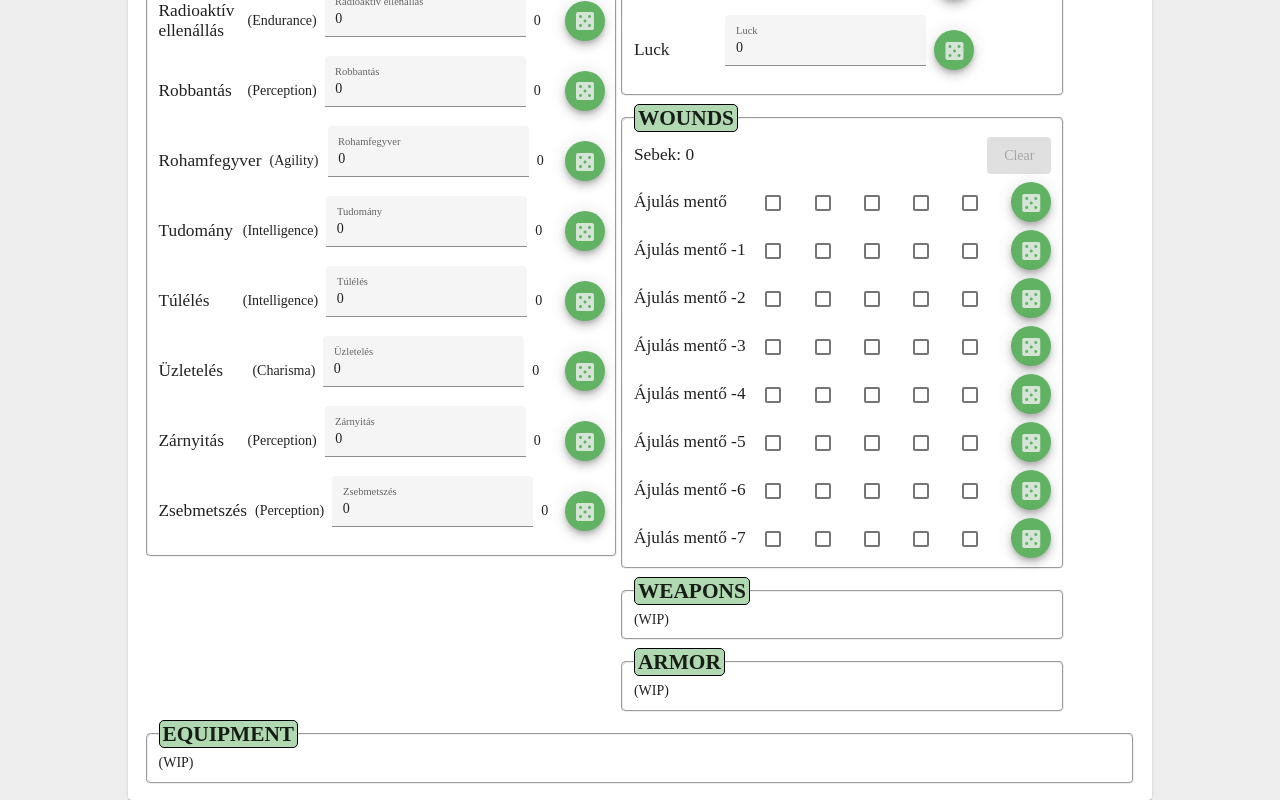
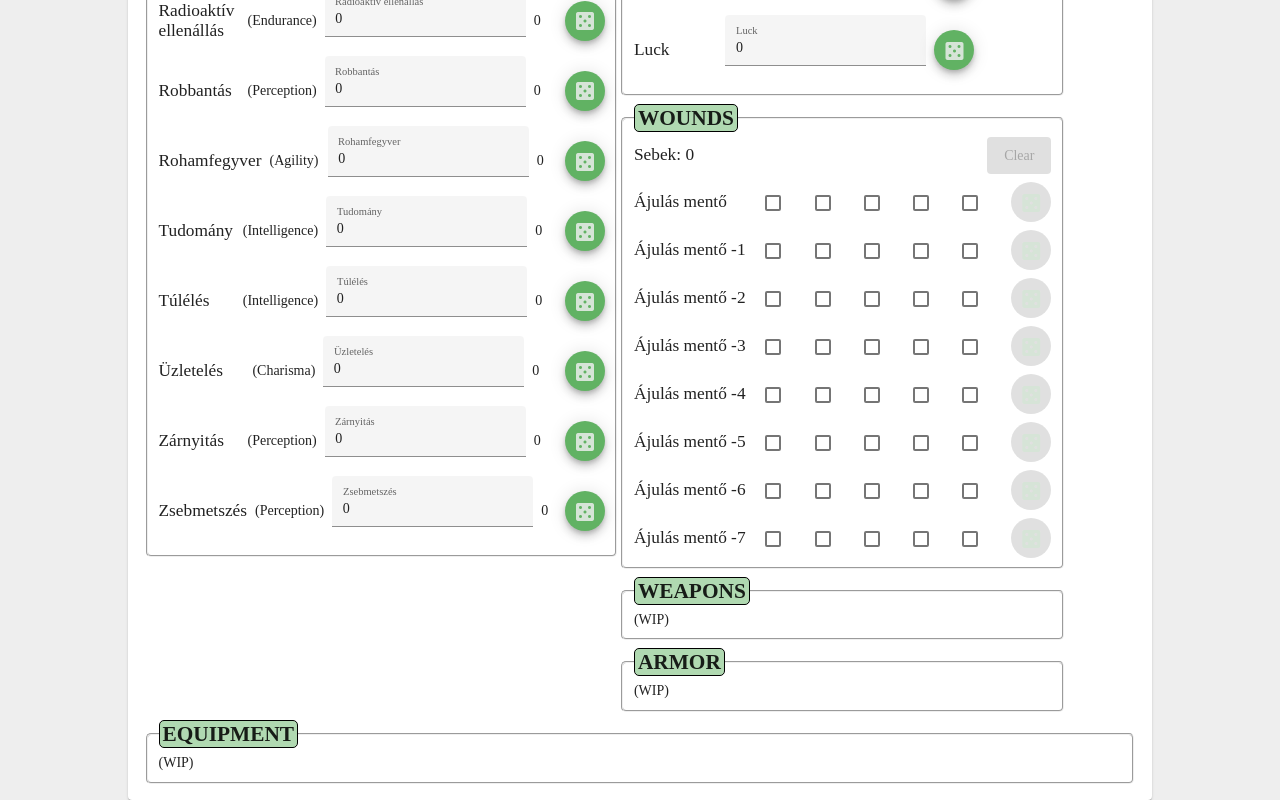
Before and after one commit to vpeter1119/cp-fallout, an Angular app: page / in a window 1280 px wide. Shown: the part 970-1770 px from the top of the page. Built offline with nearby package versions, Linux system fonts and the light colour scheme; a web font is replaced by a local one.

Commit message:
Add Wounds roll validation

```diff
--- a/src/app/character-sheet/character-sheet.component.html
+++ b/src/app/character-sheet/character-sheet.component.html
@@ -89,8 +89,8 @@
                                         <mat-checkbox [checked]="characterData.wounds >= ((index1 * 5) + index2)" (change)="markWounds($event, (index1 * 5) + index2)"></mat-checkbox>
                                     </span>
                                     <span class="wound-roll">
-                                        <button mat-mini-fab color="primary">
-                                            <mat-icon class="dice-icon" (click)="onRoll('Ájulás', 0-index1)">casino</mat-icon>
+                                        <button mat-mini-fab color="primary" [disabled]="!characterData.wounds || ((characterData.wounds / 5) < index1 || (characterData.wounds / 5) > index1+1)" (click)="onRoll('Ájulás', 0-index1)">
+                                            <mat-icon class="dice-icon">casino</mat-icon>
                                         </button>
                                     </span>
                                 </div>
```
